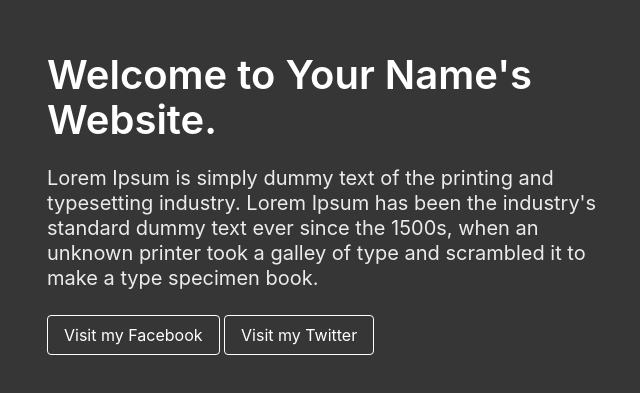
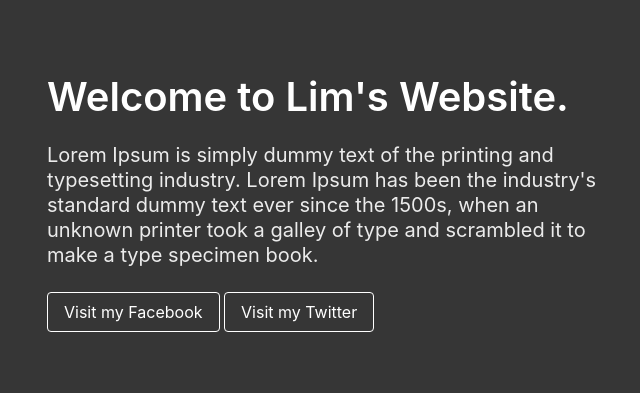
Before and after one commit to theanpheng84/theanpheng.github.io, a plain HTML site: page index.html in a window 1280 px wide. Shown: the part 197-590 px from the top of the page, without its empty margins (311-951 px from the left). Drawn offline with nearby package versions, Linux system fonts and the light colour scheme.

Commit message:
Update index.html

```diff
--- a/index.html
+++ b/index.html
@@ -1,7 +1,7 @@
 <!DOCTYPE html>
 <html>
     <head>
-        <title>Your Name's Website</title>
+        <title>Lim's Website</title>
         <link rel="stylesheet"
             href="https://cdn.jsdelivr.net/npm/bulma@0.9.2/css/bulma.min.css">
         <meta name="viewport" content="width=device-width, initial-scale=1">
@@ -13,7 +13,7 @@
             <div class="columns is-vcentered is-centered">
                 <div class="column is-6">
                     <div class="block">
-                        <h1 class="title is-2">Welcome to Your Name's Website.</h1>
+                        <h1 class="title is-2">Welcome to Lim's Website.</h1>
                     </div>
                     <div class="block">
                         <h2 class="subtitle">Lorem Ipsum is simply dummy text of the printing and typesetting industry. Lorem Ipsum has been the industry's standard dummy text ever since the 1500s, when an unknown printer took a galley of type and scrambled it to make a type specimen book.<br>
```
